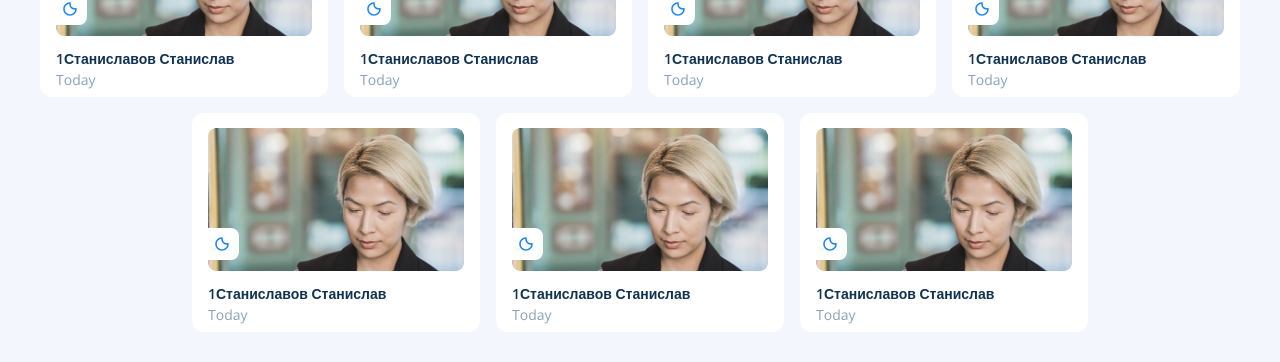
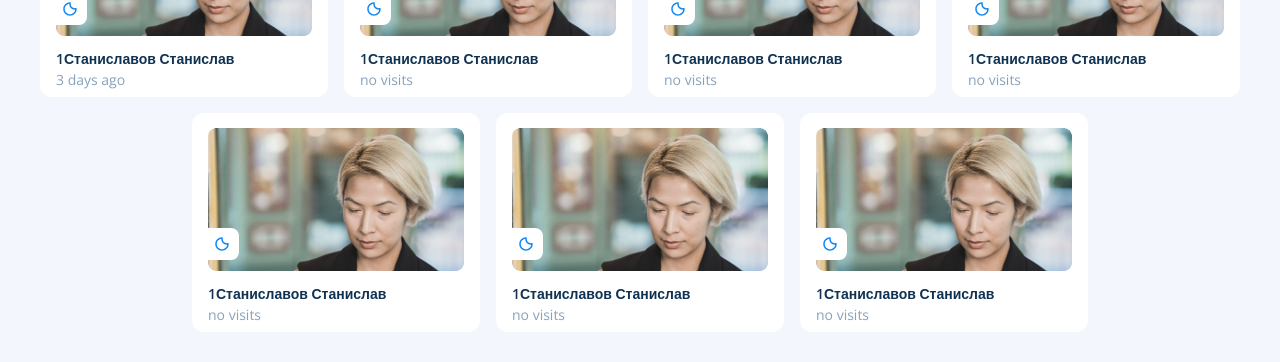
Before and after one commit to moskalevNick/ACEXIS-client, a React (Create React App) app: page /cloud in a window 1280 px wide. Shown: the part 400-762 px from the top of the page. Built offline with nearby package versions, Linux system fonts and the light colour scheme.

Commit message:
fix last visit

```diff
--- a/src/components/Card/Card.tsx
+++ b/src/components/Card/Card.tsx
@@ -5,19 +5,20 @@ import { CookieStatusIcon } from '../Icons/StatusIcons/CookieStatusIcon';
 import { MoonStatusIcon } from '../Icons/StatusIcons/MoonStatusIcon';
 import { WheelStatusIcon } from '../Icons/StatusIcons/WheelStatusIcon';
 import { GoalStatusIcon } from '../Icons/StatusIcons/GoalStatusIcon';
-import { ClientType, ExisType } from '../../modules/TodayModule/TodayModule';
+import { ClientType, ExisType, VisitsType } from '../../modules/TodayModule/TodayModule';
 import { PinnedIcon } from '../Icons/PinnedIcon';
 import { ClientCard } from '../ClientCard/ClientCard';
 import { CrossIcon } from '../Icons/CrossIcon';
 import { Button } from '../Button/Button';
 import uuid from 'react-uuid';
 import styles from './Card.module.css';
+import { getInterval } from '../../helpers/getInterval';
 
 type CardType = {
   client: ClientType;
   clients: ClientType[];
   showInfo?: null | { id: string; x: number; y: number };
-  setShowInfo?: (val: null | { id: string; x: number; y: number }) => void;
+  setShowInfo: (val: null | { id: string; x: number; y: number }) => void;
 };
 
 const CLICK_DURATION = 2500; // in ms
@@ -29,6 +30,7 @@ export const Card: React.FC<CardType> = ({ client, clients, showInfo, setShowInf
   const [openDescription, setOpenDescription] = useState(false);
   const [pinnedMessage, setPinnedMessage] = useState<ExisType>();
   const [coincidentClients, setCoincidentClients] = useState<ClientType[]>([]);
+  const [lastVisit, setLastVisit] = useState<VisitsType | null>(null);
 
   const chooseIcon = (status: string) => {
     switch (status) {
@@ -81,6 +83,12 @@ export const Card: React.FC<CardType> = ({ client, clients, showInfo, setShowInf
     }
   }, [client.coincidentIds]);
 
+  client.visits.forEach((el) => {
+    if (Number(el.date) > Number(lastVisit)) {
+      setLastVisit(el);
+    }
+  });
+
   return (
     <>
       <div
@@ -93,15 +101,15 @@ export const Card: React.FC<CardType> = ({ client, clients, showInfo, setShowInf
             <img src={client.imgPath[0]} alt={`avatar_${client.name}`} />
           </div>
           <div className={styles.name}>{client.name}</div>
-          <div className={styles.lastVisit}>{client.lastVisit}</div>
+          <div className={styles.lastVisit}>
+            {lastVisit ? getInterval(lastVisit.date) : 'no visits'}
+          </div>
           {client.coincidentIds?.length !== 0 && (
             <div className={styles.coincidentWrapper}>
               <div
                 className={styles.warningIconWrapper}
                 onMouseEnter={(ev) =>
-                  !showInfo &&
-                  setShowInfo &&
-                  setShowInfo({ id: client.id, x: ev.clientX, y: ev.clientY })
+                  !showInfo && setShowInfo({ id: client.id, x: ev.clientX, y: ev.clientY })
                 }
               >
                 <WarninIcon fill="#FF5C00" interfill="#FFF5F0" opacity="1" />
@@ -124,7 +132,7 @@ export const Card: React.FC<CardType> = ({ client, clients, showInfo, setShowInf
                 <div className={styles.nameClient}>{client.name}</div>
                 <div className={styles.textWrapper}>
                   <div className={styles.labelContent}>Last visit</div>
-                  {client.lastVisit}
+                  {lastVisit ? getInterval(lastVisit.date) : 'no visits'}
                 </div>
                 <div className={styles.textWrapper}>
                   <div className={styles.labelContent}>Average bill</div>
--- a/src/components/ClientCard/ClientCard.tsx
+++ b/src/components/ClientCard/ClientCard.tsx
@@ -6,7 +6,7 @@ import { UploadBigIcon } from '../Icons/UploadBigIcon';
 import { Button } from '../Button/Button';
 import { StatusBar } from '../StatusBar/StatusBar';
 import { AddExisIcon } from '../Icons/AddExisIcon';
-import { ClientType, ExisType } from '../../modules/TodayModule/TodayModule';
+import { ClientType, ExisType, VisitsType } from '../../modules/TodayModule/TodayModule';
 import classNames from 'classnames';
 import { CrossIcon } from '../Icons/CrossIcon';
 import { SquareUploadIcon } from '../Icons/SquareUploadIcon';
@@ -20,6 +20,7 @@ import { MoonStatusIcon } from '../Icons/StatusIcons/MoonStatusIcon';
 import { GoalStatusIcon } from '../Icons/StatusIcons/GoalStatusIcon';
 import { WheelStatusIcon } from '../Icons/StatusIcons/WheelStatusIcon';
 import { SquareTickIcon } from '../Icons/SquareTickIcon';
+import { getInterval } from '../../helpers/getInterval';
 
 type ClientCardType = {
   isOpenClientModal: boolean;
@@ -30,7 +31,6 @@ type ClientCardType = {
 const defaultValues: ClientType = {
   imgPath: [],
   name: 'Client name',
-  lastVisit: 'No Visits',
   status: 'ghost',
   coincidentIds: [],
   id: '1',
@@ -52,6 +52,7 @@ export const ClientCard: React.FC<ClientCardType> = ({
   const [editingExis, setEditingExis] = useState<ExisType | undefined>();
   const [pinnedMessage, setPinnedMessage] = useState<ExisType>();
   const [point, setPoint] = useState<null | { x: number; y: number }>(null);
+  const [lastVisit, setLastVisit] = useState<VisitsType | null>(null);
 
   const setBill = () => {
     //console.log(billValue);
@@ -71,29 +72,6 @@ export const ClientCard: React.FC<ClientCardType> = ({
     const pinnedMessage = values.exises.find((el) => el.id === values.pinnedExisId);
     pinnedMessage && setPinnedMessage(pinnedMessage);
   }, [values.pinnedExisId]);
-
-  const getInterval = (date: Date) => {
-    const interval = Number(new Date().setHours(0, 0, 0, 0)) / 86400000 - Number(date) / 86400000;
-    if (interval === 0) {
-      return 'Today';
-    }
-    if (interval === 1) {
-      return 'Yesterday';
-    }
-    if (interval < 60) {
-      return `${interval} days ago`;
-    }
-    if (Math.floor(interval / 30) === 6) {
-      return 'Half a year ago';
-    }
-    if (interval < 365) {
-      return `${Math.floor(interval / 30)} months ago`;
-    }
-    if (Math.floor(interval / 30) === 12) {
-      return 'A year ago';
-    }
-    return 'Over a year ago';
-  };
 
   const settingsClassnames = classNames(styles.section, !isVisits && styles.activeSection);
   const visitsClassnames = classNames(styles.section, isVisits && styles.activeSection);
@@ -143,6 +121,12 @@ export const ClientCard: React.FC<ClientCardType> = ({
   const editExis = (exis: ExisType) => {
     editingExis ? setEditingExis(undefined) : setEditingExis(exis);
   };
+
+  values.visits.forEach((el) => {
+    if (Number(el.date) > Number(lastVisit)) {
+      setLastVisit(el);
+    }
+  });
 
   return (
     <Modal
@@ -291,7 +275,7 @@ export const ClientCard: React.FC<ClientCardType> = ({
                     <div className={styles.clientName}>{values.name}</div>
                     <div className={styles.textWrapper}>
                       <div className={styles.labelContent}>Last visit</div>
-                      {values.lastVisit}
+                      {lastVisit ? getInterval(lastVisit.date) : 'no visits'}
                     </div>
                     <div className={styles.textWrapper}>
                       <div className={styles.labelContent}>Average bill</div>
@@ -511,7 +495,7 @@ export const ClientCard: React.FC<ClientCardType> = ({
               <div className={styles.deleteClientName}>{values.name}</div>
               <div className={styles.deleteClientTextWrapper}>
                 <div className={styles.deleteClientLabelContent}>Last visit</div>
-                {values.lastVisit}
+                {lastVisit ? getInterval(lastVisit.date) : 'no visits'}
               </div>
               <div className={styles.deleteClientTextWrapper}>
                 <div className={styles.deleteClientLabelContent}>Average bill</div>
--- /dev/null
+++ b/src/helpers/getInterval.ts
@@ -0,0 +1,22 @@
+export const getInterval = (date: Date) => {
+  const interval = Number(new Date().setHours(0, 0, 0, 0)) / 86400000 - Number(date) / 86400000;
+  if (interval === 0) {
+    return 'Today';
+  }
+  if (interval === 1) {
+    return 'Yesterday';
+  }
+  if (interval < 60) {
+    return `${interval} days ago`;
+  }
+  if (Math.floor(interval / 30) === 6) {
+    return 'Half a year ago';
+  }
+  if (interval < 365) {
+    return `${Math.floor(interval / 30)} months ago`;
+  }
+  if (Math.floor(interval / 30) === 12) {
+    return 'A year ago';
+  }
+  return 'Over a year ago';
+};
--- a/src/modules/CloudModule/CloudModule.tsx
+++ b/src/modules/CloudModule/CloudModule.tsx
@@ -14,11 +14,10 @@ const clients: ClientType[] = [
   {
     imgPath: ['/mocks/visitor2.png', '/mocks/small.png', '/mocks/small2.png'],
     name: '1Станиславов Станислав',
-    lastVisit: 'Today',
     status: 'moon',
     coincidentIds: [],
     id: '1',
-    visits: [],
+    visits: [{ date: new Date('2022, 10, 25') }, { date: new Date('2022, 10, 25') }],
     exises: [
       {
         date: new Date('2022, 8, 23'),
@@ -53,7 +52,6 @@ const clients: ClientType[] = [
   {
     imgPath: ['/mocks/visitor2.png', '/mocks/small.png', '/mocks/small2.png'],
     name: '1Станиславов Станислав',
-    lastVisit: 'Today',
     status: 'moon',
     coincidentIds: [],
     id: '2',
@@ -92,7 +90,6 @@ const clients: ClientType[] = [
   {
     imgPath: ['/mocks/visitor2.png', '/mocks/small.png', '/mocks/small2.png'],
     name: '1Станиславов Станислав',
-    lastVisit: 'Today',
     status: 'moon',
     coincidentIds: [],
     id: '3',
@@ -131,7 +128,6 @@ const clients: ClientType[] = [
   {
     imgPath: ['/mocks/visitor2.png', '/mocks/small.png', '/mocks/small2.png'],
     name: '1Станиславов Станислав',
-    lastVisit: 'Today',
     status: 'moon',
     coincidentIds: [],
     id: '4',
@@ -170,7 +166,6 @@ const clients: ClientType[] = [
   {
     imgPath: ['/mocks/visitor2.png', '/mocks/small.png', '/mocks/small2.png'],
     name: '1Станиславов Станислав',
-    lastVisit: 'Today',
     status: 'moon',
     coincidentIds: [],
     id: '5',
@@ -209,7 +204,6 @@ const clients: ClientType[] = [
   {
     imgPath: ['/mocks/visitor2.png', '/mocks/small.png', '/mocks/small2.png'],
     name: '1Станиславов Станислав',
-    lastVisit: 'Today',
     status: 'moon',
     coincidentIds: [],
     id: '6',
@@ -248,7 +242,6 @@ const clients: ClientType[] = [
   {
     imgPath: ['/mocks/visitor2.png', '/mocks/small.png', '/mocks/small2.png'],
     name: '1Станиславов Станислав',
-    lastVisit: 'Today',
     status: 'moon',
     coincidentIds: [],
     id: '7',
--- a/src/modules/TodayModule/TodayModule.tsx
+++ b/src/modules/TodayModule/TodayModule.tsx
@@ -14,7 +14,7 @@ export type ExisType = {
   text: string;
 };
 
-type VisitsType = {
+export type VisitsType = {
   date: Date;
   exisId?: string;
 };
@@ -22,7 +22,6 @@ type VisitsType = {
 export type ClientType = {
   imgPath: string[];
   name: string;
-  lastVisit: string;
   status: string;
   coincidentIds?: string[];
   id: string;
--- a/src/modules/TodayModule/mock.ts
+++ b/src/modules/TodayModule/mock.ts
@@ -4,7 +4,6 @@ export const clients: ClientType[] = [
   {
     imgPath: ['/mocks/visitor.png'],
     name: '1Станиславов Станислав',
-    lastVisit: 'Today',
     status: 'ghost',
     coincidentIds: ['1', '2', '3', '4', '5', '6', '7'],
     id: '1',
@@ -55,7 +54,6 @@ export const clients: ClientType[] = [
   {
     imgPath: ['/mocks/visitor2.png'],
     name: '2Станиславов Станислав',
-    lastVisit: 'Today',
     status: 'ghost',
     coincidentIds: [],
     id: '2',
@@ -102,7 +100,6 @@ export const clients: ClientType[] = [
   {
     imgPath: ['/mocks/visitor.png'],
     name: '3Станиславов Станислав',
-    lastVisit: 'Today',
     status: 'ghost',
     coincidentIds: [],
     id: '3',
@@ -120,7 +117,6 @@ export const clients: ClientType[] = [
   {
     imgPath: ['/mocks/visitor.png'],
     name: '1Станиславов Станислав',
-    lastVisit: 'Today',
     status: 'ghost',
     coincidentIds: [],
     id: '4',
@@ -138,7 +134,6 @@ export const clients: ClientType[] = [
   {
     imgPath: ['/mocks/visitor.png'],
     name: '1Станиславов Станислав',
-    lastVisit: 'Today',
     status: 'ghost',
     coincidentIds: [],
     id: '5',
@@ -156,7 +151,6 @@ export const clients: ClientType[] = [
   {
     imgPath: ['/mocks/visitor.png'],
     name: '1Станиславов Станислав',
-    lastVisit: 'Today',
     status: 'ghost',
     coincidentIds: [],
     id: '6',
@@ -174,7 +168,6 @@ export const clients: ClientType[] = [
   {
     imgPath: ['/mocks/visitor.png'],
     name: '1Станиславов Станислав',
-    lastVisit: 'Today',
     status: 'ghost',
     coincidentIds: [],
     id: '7',
@@ -192,7 +185,6 @@ export const clients: ClientType[] = [
   {
     imgPath: ['/mocks/visitor.png'],
     name: '1Станиславов Станислав',
-    lastVisit: 'Today',
     status: 'ghost',
     coincidentIds: [],
     id: '8',
@@ -210,7 +202,6 @@ export const clients: ClientType[] = [
   {
     imgPath: ['/mocks/visitor.png'],
     name: '1Станиславов Станислав',
-    lastVisit: 'Today',
     status: 'ghost',
     coincidentIds: [],
     id: '9',
@@ -228,7 +219,6 @@ export const clients: ClientType[] = [
   {
     imgPath: ['/mocks/visitor.png'],
     name: '1Станиславов Станислав',
-    lastVisit: 'Today',
     status: 'ghost',
     coincidentIds: [],
     id: '10',
@@ -246,7 +236,6 @@ export const clients: ClientType[] = [
   {
     imgPath: ['/mocks/visitor.png'],
     name: '1Станиславов Станислав',
-    lastVisit: 'Today',
     status: 'ghost',
     coincidentIds: [],
     id: '11',
@@ -264,7 +253,6 @@ export const clients: ClientType[] = [
   {
     imgPath: ['/mocks/visitor.png'],
     name: '1Станиславов Станислав',
-    lastVisit: 'Today',
     status: 'ghost',
     coincidentIds: [],
     id: '12',
@@ -282,7 +270,6 @@ export const clients: ClientType[] = [
   {
     imgPath: ['/mocks/visitor.png'],
     name: '1Станиславов Станислав',
-    lastVisit: 'Today',
     status: 'ghost',
     coincidentIds: [],
     id: '13',
@@ -300,7 +287,6 @@ export const clients: ClientType[] = [
   {
     imgPath: ['/mocks/visitor.png'],
     name: '1Станиславов Станислав',
-    lastVisit: 'Today',
     status: 'ghost',
     coincidentIds: [],
     id: '14',
@@ -318,7 +304,6 @@ export const clients: ClientType[] = [
   {
     imgPath: ['/mocks/visitor.png'],
     name: '1Станиславов Станислав',
-    lastVisit: 'Today',
     status: 'ghost',
     coincidentIds: [],
     id: '15',
@@ -336,7 +321,6 @@ export const clients: ClientType[] = [
   {
     imgPath: ['/mocks/visitor.png'],
     name: '1Станиславов Станислав',
-    lastVisit: 'Today',
     status: 'ghost',
     coincidentIds: [],
     id: '16',
```
